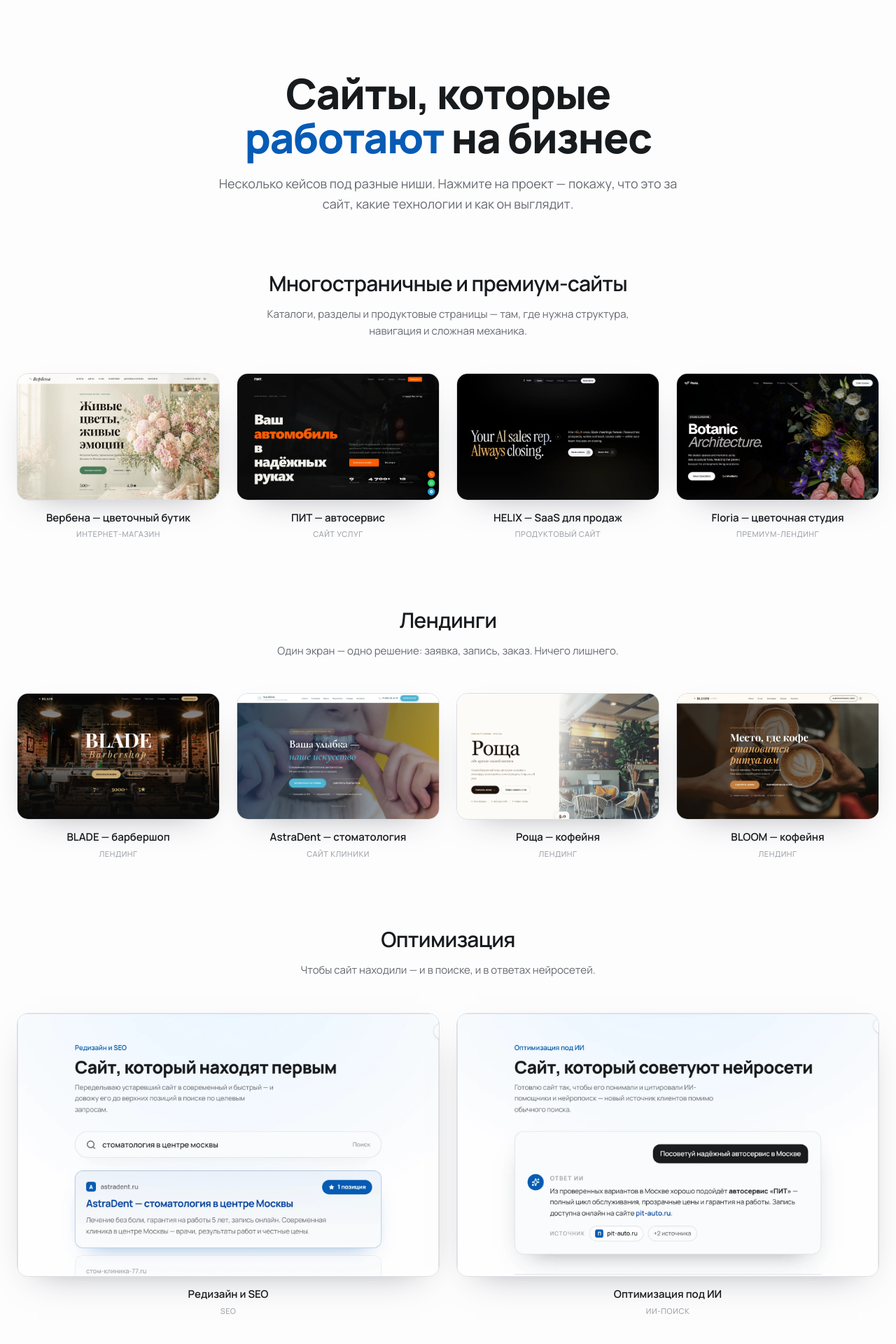
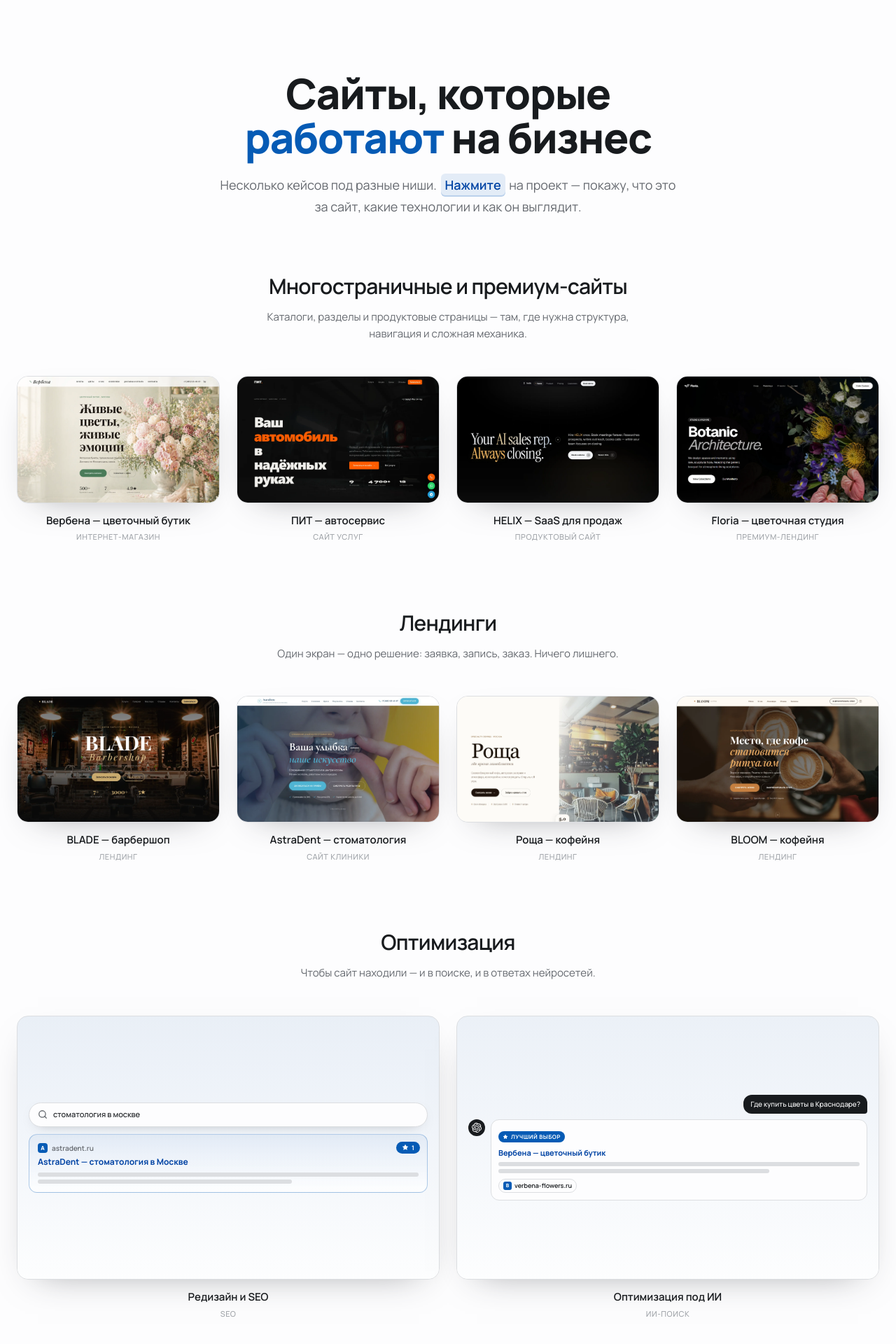
Before and after one commit to Nkey666/nkeydesign, a Next.js app: page / in a window 1280 px wide. Shown: the part 2881-4801 px from the top of the page at 70% size. Built offline with nearby package versions, Linux system fonts and the light colour scheme.

Commit message:
Optimization case tiles: live DOM mini-graphics (SEO result + ChatGPT answer with correct icon) instead of stale screenshots; press effect on Нажмите

```diff
--- a/components/site/works.tsx
+++ b/components/site/works.tsx
@@ -1,6 +1,7 @@
 import { CasesGrid } from "@/components/ui/cases-grid";
 import { Reveal } from "@/components/ui/reveal";
 import { UnderlineWord } from "@/components/ui/underline-word";
+import { PressWord } from "@/components/ui/press-word";
 import { cases, categories } from "@/lib/data/works";
 
 export function Works() {
@@ -14,8 +15,8 @@ export function Works() {
             <UnderlineWord className="text-brand">работают</UnderlineWord> на бизнес
           </h2>
           <p className="mx-auto mt-5 max-w-2xl text-pretty text-base leading-relaxed text-muted sm:text-lg">
-            Несколько кейсов под разные ниши. Нажмите на проект — покажу, что это
-            за сайт, какие технологии и как он выглядит.
+            Несколько кейсов под разные ниши. <PressWord>Нажмите</PressWord> на
+            проект — покажу, что это за сайт, какие технологии и как он выглядит.
           </p>
         </Reveal>
 
--- a/components/ui/case-mockups.tsx
+++ b/components/ui/case-mockups.tsx
@@ -145,7 +145,7 @@ export function SeoMockup() {
 }
 
 // Лого OpenAI (официальный path) — «цветок-узел».
-function ChatGptMark({ className = "" }: { className?: string }) {
+export function ChatGptMark({ className = "" }: { className?: string }) {
   return (
     <svg viewBox="0 0 24 24" className={className} aria-hidden>
       <path
--- /dev/null
+++ b/components/ui/case-tiles.tsx
@@ -0,0 +1,80 @@
+"use client";
+
+import { Search, Star } from "lucide-react";
+import { ChatGptMark } from "./case-mockups";
+
+// Живые мини-графики для тайлов кейсов «Оптимизация» — чёткие на любом размере,
+// совпадают по смыслу с тем, что открывается в модалке (без скриншотов-фото).
+
+const skel = "block rounded-full bg-border";
+
+/** Тайл SEO — мини выдача с результатом №1. */
+export function SeoTile() {
+  return (
+    <div className="absolute inset-0 flex flex-col justify-center gap-2.5 bg-gradient-to-b from-brand/[0.07] to-bg p-4 transition-transform duration-700 ease-smooth group-hover:scale-[1.03]">
+      <div className="flex items-center gap-2 rounded-full border border-border bg-bg px-3 py-2 shadow-[0_6px_18px_-12px_oklch(0.3_0.02_260/0.5)]">
+        <Search className="size-3.5 shrink-0 text-muted" strokeWidth={2.2} />
+        <span className="truncate text-[11px] font-medium text-fg">
+          стоматология в москве
+        </span>
+      </div>
+
+      <div className="relative rounded-xl border border-brand/30 bg-gradient-to-b from-brand/[0.07] to-bg p-3">
+        <span className="absolute right-2.5 top-2.5 inline-flex items-center gap-1 rounded-full bg-brand px-2 py-0.5 text-[9px] font-bold text-white">
+          <Star className="size-2.5" fill="currentColor" strokeWidth={0} />1
+        </span>
+        <div className="flex items-center gap-1.5 text-[10px] font-semibold text-muted">
+          <span className="inline-flex size-3.5 items-center justify-center rounded bg-brand text-[8px] font-extrabold text-white">
+            A
+          </span>
+          astradent.ru
+        </div>
+        <p className="mt-1 text-[12px] font-bold leading-tight text-brand-strong">
+          AstraDent — стоматология в Москве
+        </p>
+        <div className="mt-2 space-y-1">
+          <span className={`${skel} h-1.5 w-full`} />
+          <span className={`${skel} h-1.5 w-2/3`} />
+        </div>
+      </div>
+    </div>
+  );
+}
+
+/** Тайл ИИ — мини-ответ ChatGPT с цитируемым источником. */
+export function AiTile() {
+  return (
+    <div className="absolute inset-0 flex flex-col justify-center gap-2 bg-gradient-to-b from-brand/[0.06] to-bg p-4 transition-transform duration-700 ease-smooth group-hover:scale-[1.03]">
+      <div className="flex justify-end">
+        <span className="rounded-[12px_12px_4px_12px] bg-fg px-2.5 py-1.5 text-[10px] font-medium text-bg">
+          Где купить цветы в Краснодаре?
+        </span>
+      </div>
+
+      <div className="flex gap-2">
+        <span className="inline-flex size-6 shrink-0 items-center justify-center rounded-full bg-fg text-bg">
+          <ChatGptMark className="size-3.5" />
+        </span>
+        <div className="min-w-0 flex-1 rounded-xl border border-border bg-bg p-2.5">
+          <span className="inline-flex items-center gap-1 rounded-full bg-brand px-1.5 py-0.5 text-[8px] font-bold uppercase tracking-[0.06em] text-white">
+            <Star className="size-2" fill="currentColor" strokeWidth={0} />
+            Лучший выбор
+          </span>
+          <p className="mt-1.5 text-[11px] font-bold leading-tight text-brand-strong">
+            Вербена — цветочный бутик
+          </p>
+          <div className="mt-1.5 space-y-1">
+            <span className={`${skel} h-1.5 w-full`} />
+            <span className={`${skel} h-1.5 w-3/4`} />
+          </div>
+          <span className="mt-2 inline-flex items-center gap-1 rounded-full border border-border bg-bg px-1.5 py-0.5 text-[9px] font-semibold text-fg">
+            <span className="inline-flex size-3 items-center justify-center rounded-[3px] bg-brand text-[7px] font-extrabold text-white">
+              В
+            </span>
+            verbena-flowers.ru
+          </span>
+        </div>
+      </div>
+    </div>
+  );
+}
--- a/components/ui/cases-grid.tsx
+++ b/components/ui/cases-grid.tsx
@@ -18,6 +18,7 @@ import {
 } from "lucide-react";
 import type { Case, Category } from "@/lib/data/works";
 import { SeoMockup, AiMockup } from "./case-mockups";
+import { SeoTile, AiTile } from "./case-tiles";
 import { CASE_MOCKUPS } from "@/components/site/case-mockup";
 
 const EASE = [0.22, 1, 0.36, 1] as const;
@@ -66,6 +67,11 @@ function Tile({ c, i, onOpen }: { c: Case; i: number; onOpen: () => void }) {
         className="group block w-full text-left focus-visible:outline-none"
       >
         <div className="relative aspect-[16/10] overflow-hidden rounded-2xl border border-border bg-surface shadow-[0_18px_50px_-30px_oklch(0.3_0.01_265/0.5)] transition-all duration-500 ease-smooth group-hover:-translate-y-1.5 group-hover:border-brand/40 group-hover:shadow-[0_32px_66px_-34px_oklch(0.42_0.1_260/0.55)] group-focus-visible:ring-2 group-focus-visible:ring-brand group-focus-visible:ring-offset-2">
+          {c.mockup === "seo" ? (
+            <SeoTile />
+          ) : c.mockup === "ai" ? (
+            <AiTile />
+          ) : (
             <Image
               src={c.thumbnail}
               alt={c.title}
@@ -74,6 +80,7 @@ function Tile({ c, i, onOpen }: { c: Case; i: number; onOpen: () => void }) {
               sizes="(max-width: 640px) 92vw, (max-width: 1024px) 46vw, 24vw"
               className="object-cover object-top transition-transform duration-[900ms] ease-smooth group-hover:scale-[1.05]"
             />
+          )}
           <div className="pointer-events-none absolute inset-0 bg-gradient-to-t from-[oklch(0.22_0.03_260/0.5)] via-transparent to-transparent opacity-0 transition-opacity duration-500 ease-smooth group-hover:opacity-100" />
           <span className="pointer-events-none absolute bottom-3 left-3 inline-flex translate-y-2 items-center gap-1 rounded-full bg-white/90 px-3 py-1 text-xs font-semibold text-fg opacity-0 backdrop-blur-sm transition-all duration-500 ease-smooth group-hover:translate-y-0 group-hover:opacity-100">
             Открыть
--- /dev/null
+++ b/components/ui/press-word.tsx
@@ -0,0 +1,20 @@
+"use client";
+
+import { motion } from "motion/react";
+import type { ReactNode } from "react";
+
+// Слово-«клавиша»: лёгкий подъём на hover и тактильное вдавливание при нажатии.
+export function PressWord({ children }: { children: ReactNode }) {
+  return (
+    <motion.span
+      role="button"
+      tabIndex={0}
+      whileHover={{ y: -1 }}
+      whileTap={{ scale: 0.9, y: 1 }}
+      transition={{ type: "spring", stiffness: 600, damping: 18 }}
+      className="mx-0.5 inline-flex cursor-pointer select-none items-center rounded-md bg-brand/10 px-1.5 py-0.5 font-semibold text-brand-strong shadow-[inset_0_-2px_0_oklch(0.48_0.16_256/0.18)] transition-colors duration-300 hover:bg-brand/15 focus-visible:outline-none focus-visible:ring-2 focus-visible:ring-brand"
+    >
+      {children}
+    </motion.span>
+  );
+}
```
Also changed, not shown: public/cases/works/ai-tile.webp (deleted), public/cases/works/seo-tile.webp (deleted). Lines whose indentation alone changed are shown as unchanged.
